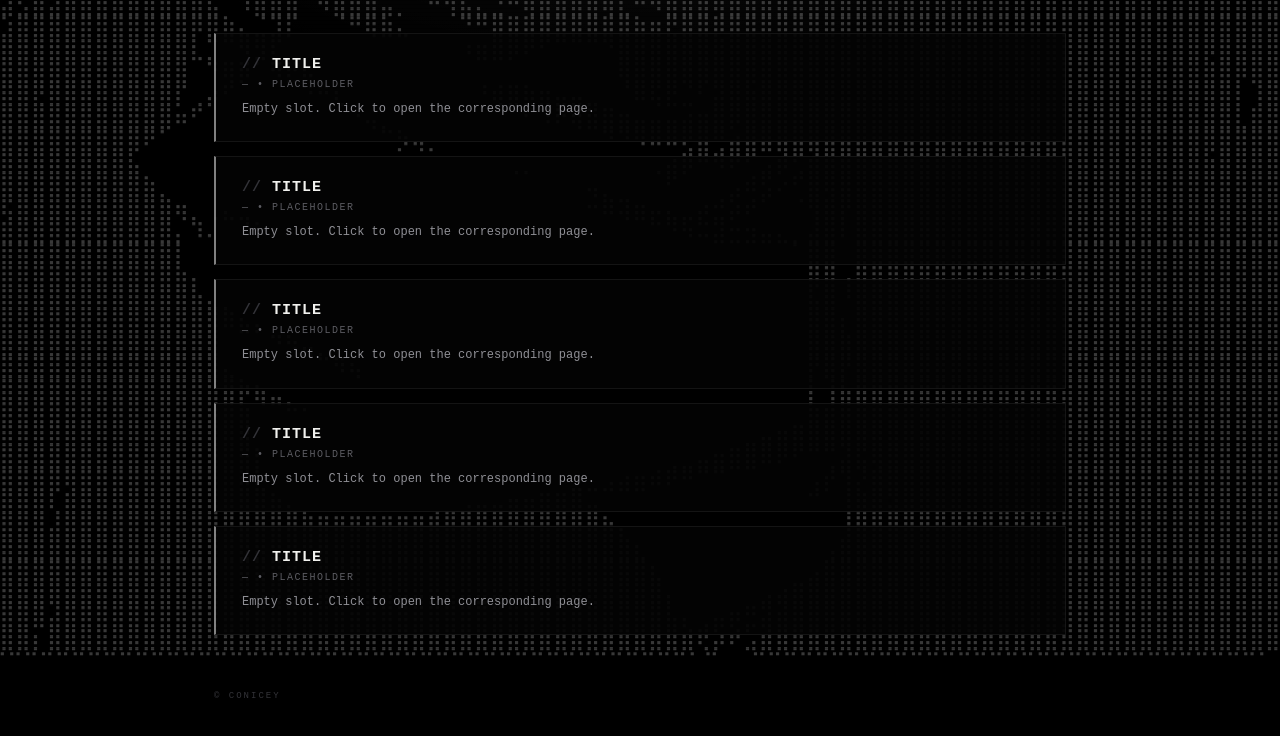
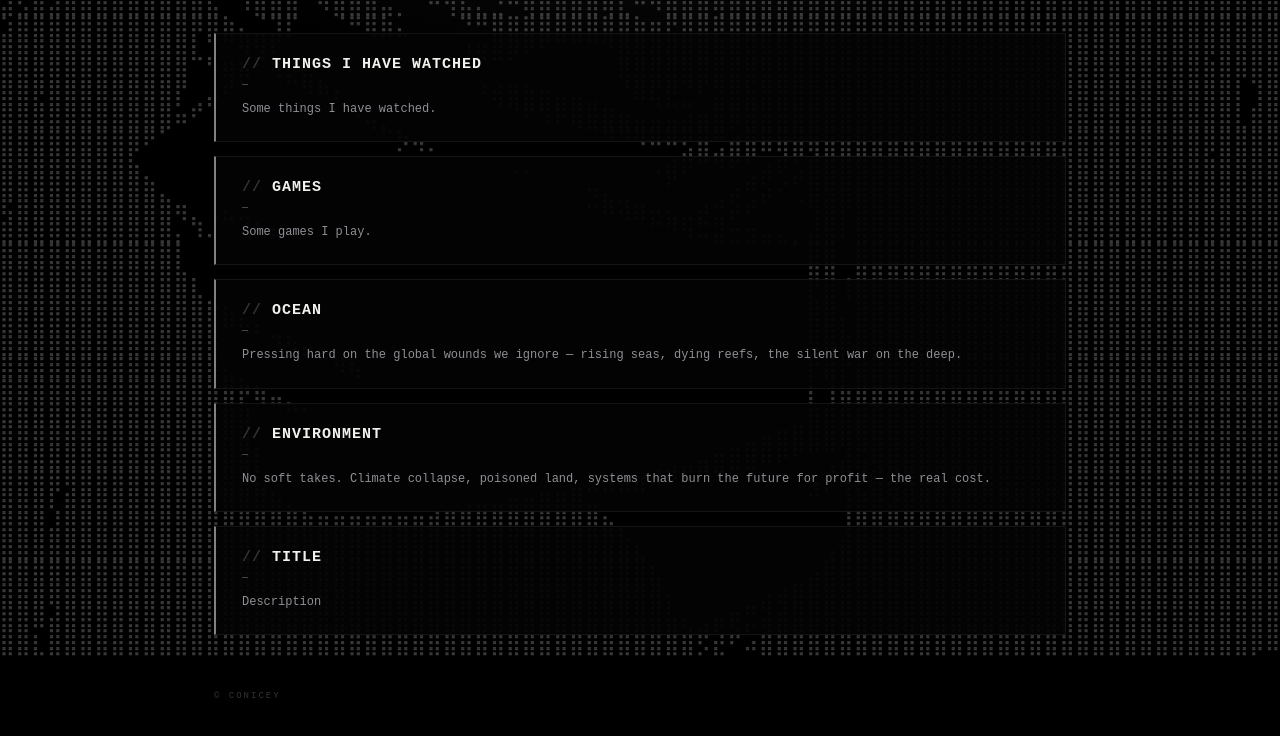
Before and after one commit to conicey/coniceysite, a plain HTML site: page pages/index.html in a window 1280 px wide. Shown: the part 144-880 px from the top of the page. Drawn offline with Linux system fonts and the light colour scheme.

Commit message:
Update index.html

```diff
--- a/pages/index.html
+++ b/pages/index.html
@@ -221,55 +221,47 @@ footer a:hover, .footer a:hover { color: var(--ink); }
 ⣿⣿⣿⣿⣿⣿⣿⣿⣿⣿⣿⣿⣿⣿⣿⣿⣿⣿⣿⣿⣿⣿⣿⣿⣿⣿⣿⣿⣿⣿⣿⣿⣿⣿⣿⣿⣿⣿⣿⣿⣿⣿⣿⣿⣿⣿⣿⣿⡄⠀⠀⠀⠀⠀⣠⣴⣿⣿⣿⣿⣿⣿⣿⣿⣿⣿⣿⣿⣿⣿⣿⣿⣿⣿⣿⣿⣿⣿⣿⣿⣿⣿⣿⣿⣿⣿⣿⣿⣿⣿⣿⣿⣿
 ⣿⣿⣿⢹⣿⣿⣿⣿⣿⣼⣿⣿⣿⣿⣿⣿⣿⣿⣿⣿⣿⣿⣿⣿⣿⣿⣿⣿⣿⣿⣿⣿⣿⣿⣿⣿⣿⣿⣿⣿⣿⣿⣿⣿⣿⣿⣿⣿⣧⡄⢀⣤⡶⣛⣽⣾⣿⣿⣿⣿⣿⣿⣿⣿⣿⣿⣿⣿⣿⣿⣿⣿⣿⣿⣿⣿⣿⣿⣿⣿⣿⣿⣿⣿⣿⣿⣿⣿⣿⣿⣿⡿⠿
 ⠟⢹⣿⣨⣿⣿⣿⣿⡆⣿⣿⣿⣿⣿⣿⣿⣿⣿⣿⣿⣿⣿⣿⣿⣿⣿⣿⣿⣿⣿⣿⣿⣿⣿⣿⣿⣿⣿⣿⣿⣿⣿⣿⣿⣿⣿⣿⣿⣿⣾⢟⡵⠞⣡⣾⣿⣿⣿⣿⣿⣿⣿⣿⣿⣿⣿⣿⣿⣿⣿⣿⣿⣿⣿⣿⣿⣿⣿⣿⣿⣿⣿⣿⣿⣿⣿⣿⡿⠛⠉⠀⠀⠀
-⠁⢸⣿⣿⣿⣿⣿⣿⣿⣿⣿⣿⣿⣿⣿⣿⣿⣿⣿⣿⣿⣿⣿⣿⣿⣿⣿⣿⣿⣿⣿⣿⣿⣿⣿⣿⣿⣿⣿⣿⣿⣿⣿⣿⣿⣿⣿⣿⣿⣷⠋⢀⣴⣿⣿⣿⣿⣿⣿⣿⣿⣿⣿⣿⣿⣿⣿⣿⣿⣿⣿⣿⣿⣿⣿⣿⣿⣿⣿⣿⣿⣿⣿⣿⠟⠁⠀⠀⠀⠀⠀⠀
-⣴⣿⣿⡿⢿⣿⣿⣿⣿⣿⣿⣿⣿⣿⣿⣿⣿⣿⣿⣿⣿⣿⣿⣿⣿⣿⣿⣿⣿⣿⣿⣿⣿⣿⣿⣿⣿⣿⣿⣿⣿⣿⣿⣿⣿⣿⣿⣿⣿⣿⣾⣿⣿⣿⣿⣿⣿⣿⣿⣿⣿⣿⣿⣿⣿⣿⣿⣿⣿⣿⣿⣿⣿⣿⣿⣿⣿⣿⣿⣿⣿⠟⠋⠀⠀⠀⠀⠀⠀⠀⠀⠀
-⣿⣿⣿⡅⠸⣿⣿⣿⣿⣿⣿⣿⣿⣿⣿⣿⣿⣿⣿⣿⣿⣿⣿⣿⣿⣿⣿⣿⣿⣿⣿⣿⣿⣿⣿⣿⣿⣿⣿⣿⣿⣿⣿⣿⣿⣿⣿⣿⣿⣿⣿⣿⣿⣿⣿⣿⣿⣿⣿⣿⣿⣿⣿⣿⣿⣿⣿⣿⣿⣿⣿⣿⣿⣿⣿⣿⣿⣿⣿⡟⠁⠀⠀⠀⠀⠀⠀⠀⠀⠀⠀⠀
-⠟⢻⣿⡇⠀⢿⣿⣿⣿⣿⣿⣿⣿⣿⣿⣿⣿⣿⣿⣿⣿⣿⣿⣿⣿⣿⣿⣿⣿⣿⣿⣿⣿⣿⣿⣿⣿⣿⣿⣿⣿⣿⣿⣿⣿⣿⣿⣿⣿⣿⣿⣿⣿⣿⣿⣿⣿⣿⣿⣿⣿⣿⣿⣿⣿⣿⣿⣿⣿⣿⣿⣿⣿⣿⣿⣿⣿⣿⠏⠀⠀⠀⠀⠀⠀⠀⠀⠀⠀⠀⠀⠀
-⠀⢸⣿⣿⠀⠈⣿⣿⣿⣿⣿⣿⣿⣿⣿⣿⣿⣿⣿⣿⣿⣿⣿⣿⣿⣿⣿⣿⣿⣿⣿⣿⣿⣿⣿⣿⣿⣿⣿⣿⣿⣿⣿⣿⣿⣿⣿⣿⣿⣿⣿⣿⣿⣿⣿⣿⣿⣿⣿⣿⣿⣿⣿⣿⣿⣿⣿⣿⣿⣿⣿⣝⣿⣿⣿⣿⣿⠃⠀⠀⠀⠀⠀⠀⠀⠀⠀⠀⠀⠀⠀⠀
+⠁⢸⣿⣿⣿⣿⣿⣿⣿⣿⣿⣿⣿⣿⣿⣿⣿⣿⣿⣿⣿⣿⣿⣿⣿⣿⣿⣿⣿⣿⣿⣿⣿⣿⣿⣿⣿⣿⣿⣿⣿⣿⣿⣿⣿⣿⣿⣿⣿⣷⠋⢀⣴⣿⣿⣿⣿⣿⣿⣿⣿⣿⣿⣿⣿⣿⣿⣿⣿⣿⣿⣿⣿⣿⣿⣿⣿⣿⣿⣿⣿⣿⣿⠟⠁⠀⠀⠀⠀⠀⠀
+⣴⣿⣿⡿⢿⣿⣿⣿⣿⣿⣿⣿⣿⣿⣿⣿⣿⣿⣿⣿⣿⣿⣿⣿⣿⣿⣿⣿⣿⣿⣿⣿⣿⣿⣿⣿⣿⣿⣿⣿⣿⣿⣿⣿⣿⣿⣿⣿⣿⣿⣾⣿⣿⣿⣿⣿⣿⣿⣿⣿⣿⣿⣿⣿⣿⣿⣿⣿⣿⣿⣿⣿⣿⣿⣿⣿⣿⣿⣿⣿⠟⠋⠀⠀⠀⠀⠀⠀⠀⠀⠀
+⣿⣿⣿⡅⠸⣿⣿⣿⣿⣿⣿⣿⣿⣿⣿⣿⣿⣿⣿⣿⣿⣿⣿⣿⣿⣿⣿⣿⣿⣿⣿⣿⣿⣿⣿⣿⣿⣿⣿⣿⣿⣿⣿⣿⣿⣿⣿⣿⣿⣿⣿⣿⣿⣿⣿⣿⣿⣿⣿⣿⣿⣿⣿⣿⣿⣿⣿⣿⣿⣿⣿⣿⣿⣿⣿⣿⣿⣿⡟⠁⠀⠀⠀⠀⠀⠀⠀⠀⠀⠀⠀
+⠟⢻⣿⡇⠀⢿⣿⣿⣿⣿⣿⣿⣿⣿⣿⣿⣿⣿⣿⣿⣿⣿⣿⣿⣿⣿⣿⣿⣿⣿⣿⣿⣿⣿⣿⣿⣿⣿⣿⣿⣿⣿⣿⣿⣿⣿⣿⣿⣿⣿⣿⣿⣿⣿⣿⣿⣿⣿⣿⣿⣿⣿⣿⣿⣿⣿⣿⣿⣿⣿⣿⣿⣿⣿⣿⣿⠏⠀⠀⠀⠀⠀⠀⠀⠀⠀⠀⠀⠀⠀
+⠀⢸⣿⣿⠀⠈⣿⣿⣿⣿⣿⣿⣿⣿⣿⣿⣿⣿⣿⣿⣿⣿⣿⣿⣿⣿⣿⣿⣿⣿⣿⣿⣿⣿⣿⣿⣿⣿⣿⣿⣿⣿⣿⣿⣿⣿⣿⣿⣿⣿⣿⣿⣿⣿⣿⣿⣿⣿⣿⣿⣿⣿⣿⣿⣿⣿⣿⣿⣿⣿⣝⣿⣿⣿⣿⣿⠃⠀⠀⠀⠀⠀⠀⠀⠀⠀⠀⠀⠀⠀⠀
 ⡇⢸⣿⢹⡆⠀⠘⣿⣿⣿⣿⣿⣿⣿⣿⣿⣿⣿⣿⣿⣿⣿⣿⣿⣿⣿⣿⣿⣿⣿⣿⣿⣿⣿⣿⣿⣿⣿⣿⣿⣿⣿⣿⣿⣿⣿⣿⣿⣿⣿⣿⣿⣿⣿⣿⣿⣿⣿⣿⣿⣿⣿⣿⣿⢟⣿⣿⣿⣿⣿⣅⣼⣿⣿⣿⡿⢿⠋⠀⠀⠀⠀⠀⠀⠀⠀⠀⠀⠀⠀⠀⠀⠀</pre>
 </div>
-
 <div class="shell">
   <nav class="crumb">
     <a href="/">conicey</a><span class="sep">/</span><span class="here">pages</span>
   </nav>
-
   <div class="page-head">
     <h1 class="page-title">Pages</h1>
   </div>
-
   <div class="post-list">
-    <a href="/pages/post-1" class="post-card">
+    <a href="https://conicey.com/pages/watched" class="post-card">
+      <h2>Things I Have Watched</h2>
+      <div class="post-meta">—</div>
+      <p class="post-excerpt">Some things I have watched.</p>
+    </a>
+    <a href="https://conicey.com/pages/games" class="post-card">
+      <h2>Games</h2>
+      <div class="post-meta">—</div>
+      <p class="post-excerpt">Some games I play.</p>
+    </a>
+    <a href="https://conicey.com/pages/ocean" class="post-card">
+      <h2>Ocean</h2>
+      <div class="post-meta">—</div>
+      <p class="post-excerpt">Pressing hard on the global wounds we ignore — rising seas, dying reefs, the silent war on the deep.</p>
+    </a>
+    <a href="https://conicey.com/pages/environment" class="post-card">
+      <h2>Environment</h2>
+      <div class="post-meta">—</div>
+      <p class="post-excerpt">No soft takes. Climate collapse, poisoned land, systems that burn the future for profit — the real cost.</p>
+    </a>
+    <a href="https://conicey.com/pages/" class="post-card">
       <h2>Title</h2>
-      <div class="post-meta">— • placeholder</div>
-      <p class="post-excerpt">Empty slot. Click to open the corresponding page.</p>
-    </a>
-
-    <a href="/pages/post-2" class="post-card">
-      <h2>Title</h2>
-      <div class="post-meta">— • placeholder</div>
-      <p class="post-excerpt">Empty slot. Click to open the corresponding page.</p>
-    </a>
-
-    <a href="/pages/post-3" class="post-card">
-      <h2>Title</h2>
-      <div class="post-meta">— • placeholder</div>
-      <p class="post-excerpt">Empty slot. Click to open the corresponding page.</p>
-    </a>
-
-    <a href="/pages/post-4" class="post-card">
-      <h2>Title</h2>
-      <div class="post-meta">— • placeholder</div>
-      <p class="post-excerpt">Empty slot. Click to open the corresponding page.</p>
-    </a>
-
-    <a href="/pages/post-5" class="post-card">
-      <h2>Title</h2>
-      <div class="post-meta">— • placeholder</div>
-      <p class="post-excerpt">Empty slot. Click to open the corresponding page.</p>
+      <div class="post-meta">—</div>
+      <p class="post-excerpt">Description</p>
     </a>
   </div>
-
   <footer>&copy; conicey</footer>
 </div>
 </body>
```
